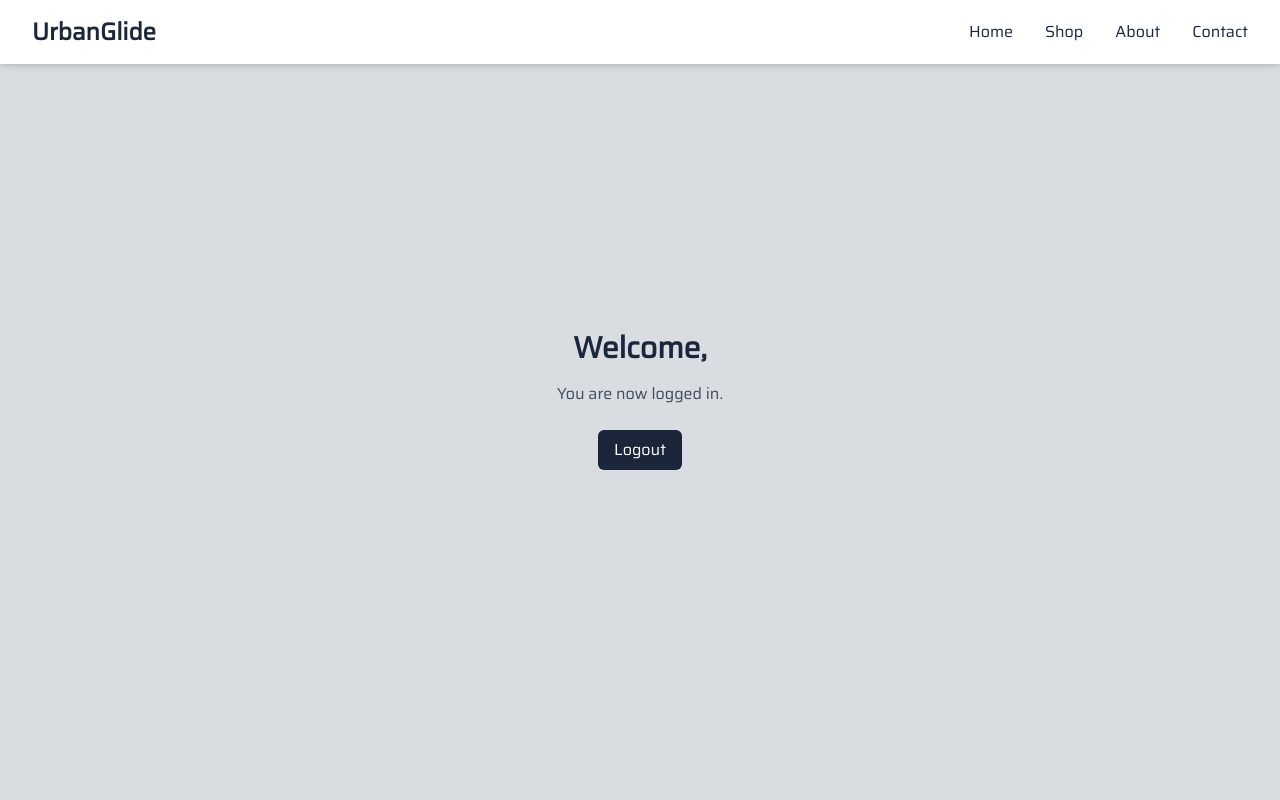
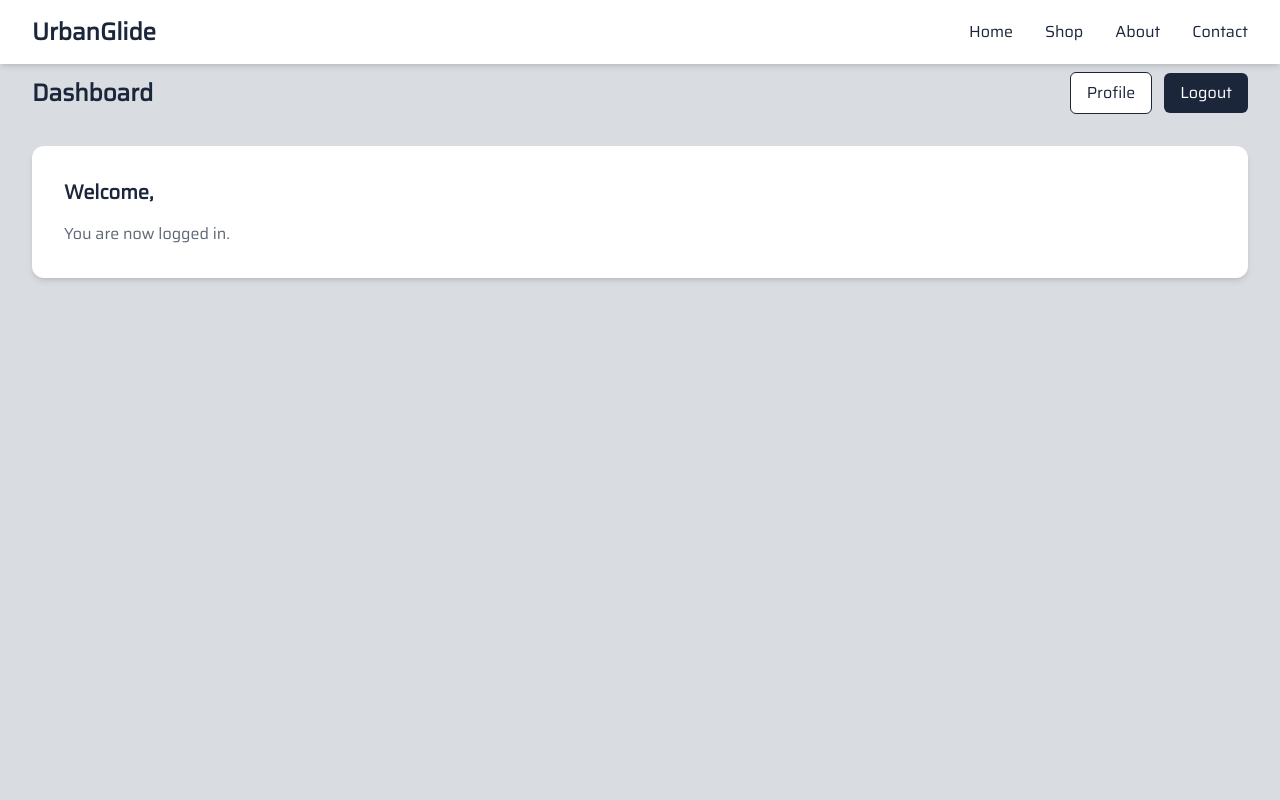
Before and after one commit to SundayEsther7/Fashion, a React (Vite) app in the folder client/: page /dashboard in a window 1280 px wide. Shown: the top 800 px of the page. Built offline with nearby package versions, Linux system fonts and the light colour scheme.

Commit message:
Profile added

```diff
--- a/client/src/pages/Dashboard.jsx
+++ b/client/src/pages/Dashboard.jsx
@@ -1,30 +1,111 @@
+import { useState } from "react";
 import { useAuthStore } from "../store/auth";
 import { useNavigate } from "react-router-dom";
+import { toast } from "react-hot-toast";
 
 export default function Dashboard() {
-  const user = useAuthStore((state) => state.user);   // <-- GET USER HERE
-  const clearAuth = useAuthStore((state) => state.clearAuth);
+  const { user, token, updateUser, clearAuth } = useAuthStore();
   const navigate = useNavigate();
 
+  const [activeTab, setActiveTab] = useState("home"); // home | profile
+  const [loadingVerify, setLoadingVerify] = useState(false);
+
+  // ---------------- Send verification email ----------------
+  const triggerVerify = async () => {
+    setLoadingVerify(true);
+    try {
+      const res = await fetch(
+        `${import.meta.env.VITE_API_URL}/api/auth/trigger-verify`,
+        {
+          method: "POST",
+          headers: {
+            "Content-Type": "application/json",
+            Authorization: `Bearer ${token}`,
+          },
+        }
+      );
+
+      const data = await res.json();
+
+      if (!res.ok) throw new Error(data.message);
+
+      toast.success(data.message);
+    } catch (err) {
+      toast.error(err.message);
+    } finally {
+      setLoadingVerify(false);
+    }
+  };
+
+  // ---------------- Logout ----------------
   const handleLogout = () => {
     clearAuth();
     navigate("/login");
   };
 
   return (
-    <div className="min-h-screen flex flex-col items-center justify-center bg-neutralLight">
-      <h1 className="text-3xl font-bold text-primary mb-4">
-        Welcome, {user?.name}
-      </h1>
+    <div className="min-h-screen bg-neutralLight p-8 mt-10">
 
-      <p className="text-primary/80">You are now logged in.</p>
+      {/* ---------- TOP BAR ---------- */}
+      <div className="flex justify-between items-center mb-8">
+        <h1 className="text-2xl font-bold text-primary">Dashboard</h1>
 
-      <button
-        onClick={handleLogout}
-        className="mt-6 px-4 py-2 bg-primary text-white rounded-md"
-      >
-        Logout
-      </button>
+        <div className="flex gap-3 items-center">
+          <button
+            onClick={() => setActiveTab("profile")}
+            className="px-4 py-2 bg-white border border-primary text-primary rounded-md hover:bg-primary hover:text-white transition"
+          >
+            Profile
+          </button>
+
+          <button
+            onClick={handleLogout}
+            className="px-4 py-2 bg-primary text-white rounded-md hover:bg-primary/80 transition"
+          >
+            Logout
+          </button>
+        </div>
+      </div>
+
+      {/* ---------- TABS ---------- */}
+      {activeTab === "home" && (
+        <div className="bg-white p-8 rounded-xl shadow-md">
+          <h2 className="text-xl font-semibold text-primary mb-4">
+            Welcome, {user?.name}
+          </h2>
+          <p className="text-primary/70">You are now logged in.</p>
+        </div>
+      )}
+
+      {activeTab === "profile" && (
+        <div className="bg-white p-8 rounded-xl shadow-md max-w-lg">
+          <h2 className="text-xl font-semibold text-primary mb-6">Your Profile</h2>
+
+          <p><strong>Name:</strong> {user?.name}</p>
+          <p><strong>Email:</strong> {user?.email}</p>
+          <p>
+            <strong>Verified:</strong>{" "}
+            {user?.isVerified ? "Yes" : "No"}
+          </p>
+
+          {!user?.isVerified && (
+            <button
+              onClick={triggerVerify}
+              disabled={loadingVerify}
+              className="mt-4 w-full py-3 bg-primary text-white rounded-lg hover:bg-primary/80 transition"
+            >
+              {loadingVerify ? "Sending..." : "Resend Verification Email"}
+            </button>
+          )}
+
+          <button
+            onClick={() => setActiveTab("home")}
+            className="mt-6 w-full py-2 bg-neutralLight text-primary rounded-lg hover:bg-neutral-300 transition"
+          >
+            Back to Dashboard
+          </button>
+        </div>
+      )}
     </div>
   );
 }
--- a/client/src/pages/Profile.jsx
+++ b/client/src/pages/Profile.jsx
@@ -1,7 +1,33 @@
+import { useState } from "react";
 import { useAuthStore } from "../store/auth";
+import { toast } from "react-hot-toast";
 
 export default function Profile() {
-  const { user } = useAuthStore();
+  const { user, token } = useAuthStore();
+  const [loading, setLoading] = useState(false);
+
+  const handleTriggerVerify = async () => {
+    setLoading(true);
+    try {
+      const res = await fetch(`${import.meta.env.VITE_API_URL}/api/auth/trigger-verify`, {
+        method: "POST",
+        headers: {
+          "Content-Type": "application/json",
+          Authorization: `Bearer ${token}`,
+        },
+      });
+
+      const data = await res.json();
+
+      if (!res.ok) throw new Error(data.message || "Failed to send verification email");
+
+      toast.success(data.message);
+    } catch (err) {
+      toast.error(err.message);
+    } finally {
+      setLoading(false);
+    }
+  };
 
   return (
     <section className="min-h-screen flex items-center justify-center px-4 bg-neutralLight">
@@ -10,7 +36,17 @@ export default function Profile() {
 
         <p><strong>Name:</strong> {user?.name}</p>
         <p><strong>Email:</strong> {user?.email}</p>
+        <p><strong>Verified:</strong> {user?.isVerified ? "Yes" : "No"}</p>
 
+        {!user?.isVerified && (
+          <button
+            onClick={handleTriggerVerify}
+            disabled={loading}
+            className="mt-4 w-full py-3 bg-accent text-white rounded-lg hover:bg-accent/80 transition"
+          >
+            {loading ? "Sending..." : "Resend Verification Email"}
+          </button>
+        )}
       </div>
     </section>
   );
--- a/client/src/store/auth.js
+++ b/client/src/store/auth.js
@@ -1,43 +1,43 @@
 import { create } from "zustand";
 
-// Safe initial state
-const getInitialState = () => ({
-  user: null,
-  token: null,
-});
+// Function to load auth from localStorage safely
+const loadFromLocalStorage = () => {
+  try {
+    const user = JSON.parse(localStorage.getItem("user"));
+    const token = localStorage.getItem("token");
+    return {
+      user: user || null,
+      token: token || null,
+    };
+  } catch {
+    return {
+      user: null,
+      token: null,
+    };
+  }
+};
 
 export const useAuthStore = create((set, get) => ({
-  ...getInitialState(),
+  // ---------- INITIAL STATE ----------
+  ...loadFromLocalStorage(),
 
-  // Login / set user and token
+  // ---------- LOGIN ----------
   setAuth: (user, token) => {
     localStorage.setItem("user", JSON.stringify(user));
     localStorage.setItem("token", token);
     set({ user, token });
   },
 
-  // Logout / clear auth
+  // ---------- LOGOUT ----------
   clearAuth: () => {
     localStorage.removeItem("user");
     localStorage.removeItem("token");
     set({ user: null, token: null });
   },
 
-  // Load user from localStorage manually when needed
-  loadAuthFromStorage: () => {
-    try {
-      const user = JSON.parse(localStorage.getItem("user"));
-      const token = localStorage.getItem("token");
-      set({ user: user || null, token: token || null });
-    } catch {
-      set({ user: null, token: null });
-    }
-  },
-
-  // Update user info (like isVerified)
+  // ---------- UPDATE USER INFO ----------
   updateUser: (updatedUser) => {
-    const token = get().token;
     localStorage.setItem("user", JSON.stringify(updatedUser));
-    set({ user: updatedUser, token });
+    set({ user: updatedUser, token: get().token });
   },
 }));
```
Also changed, not shown: 1 other file (tests, documents, lock files or other folders).
